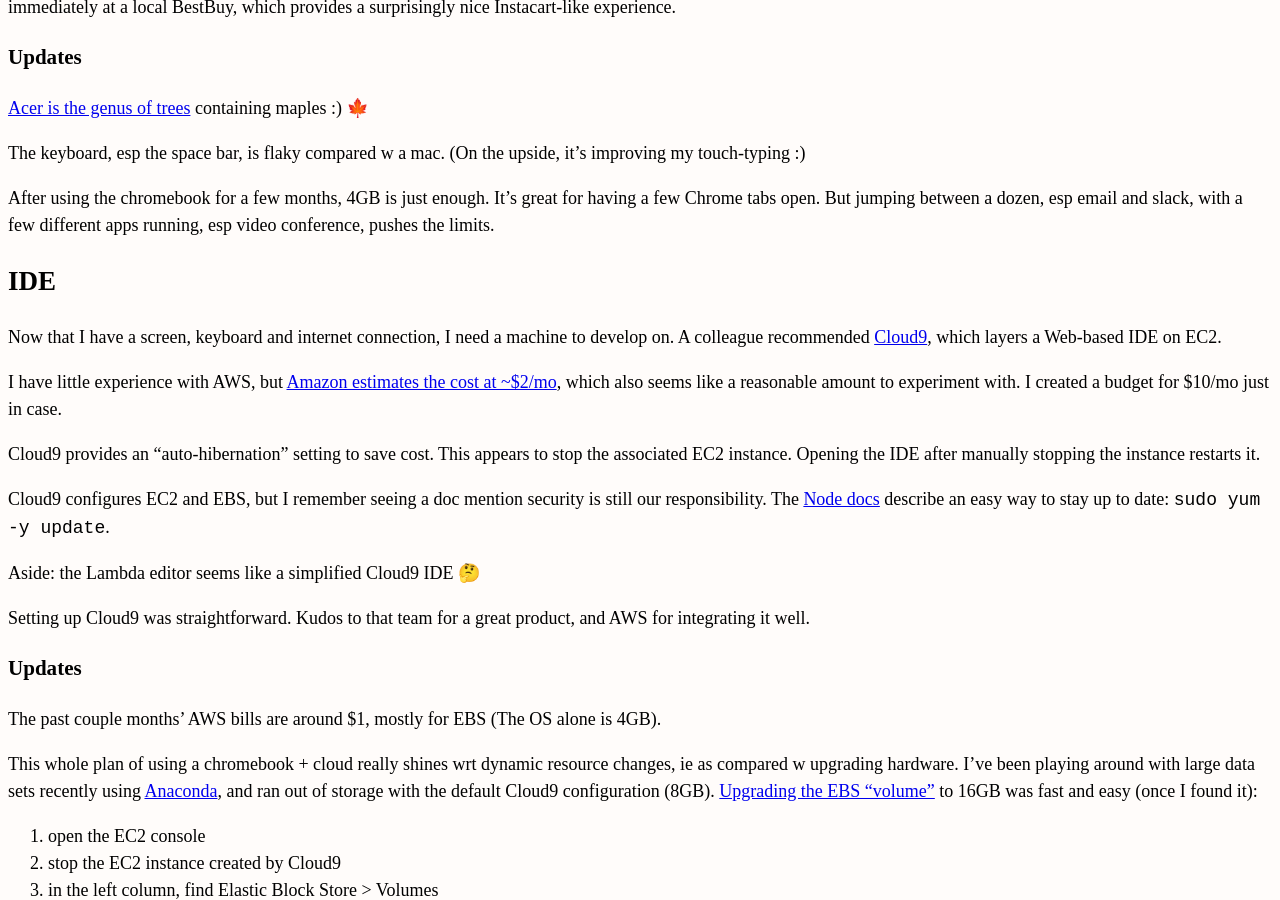
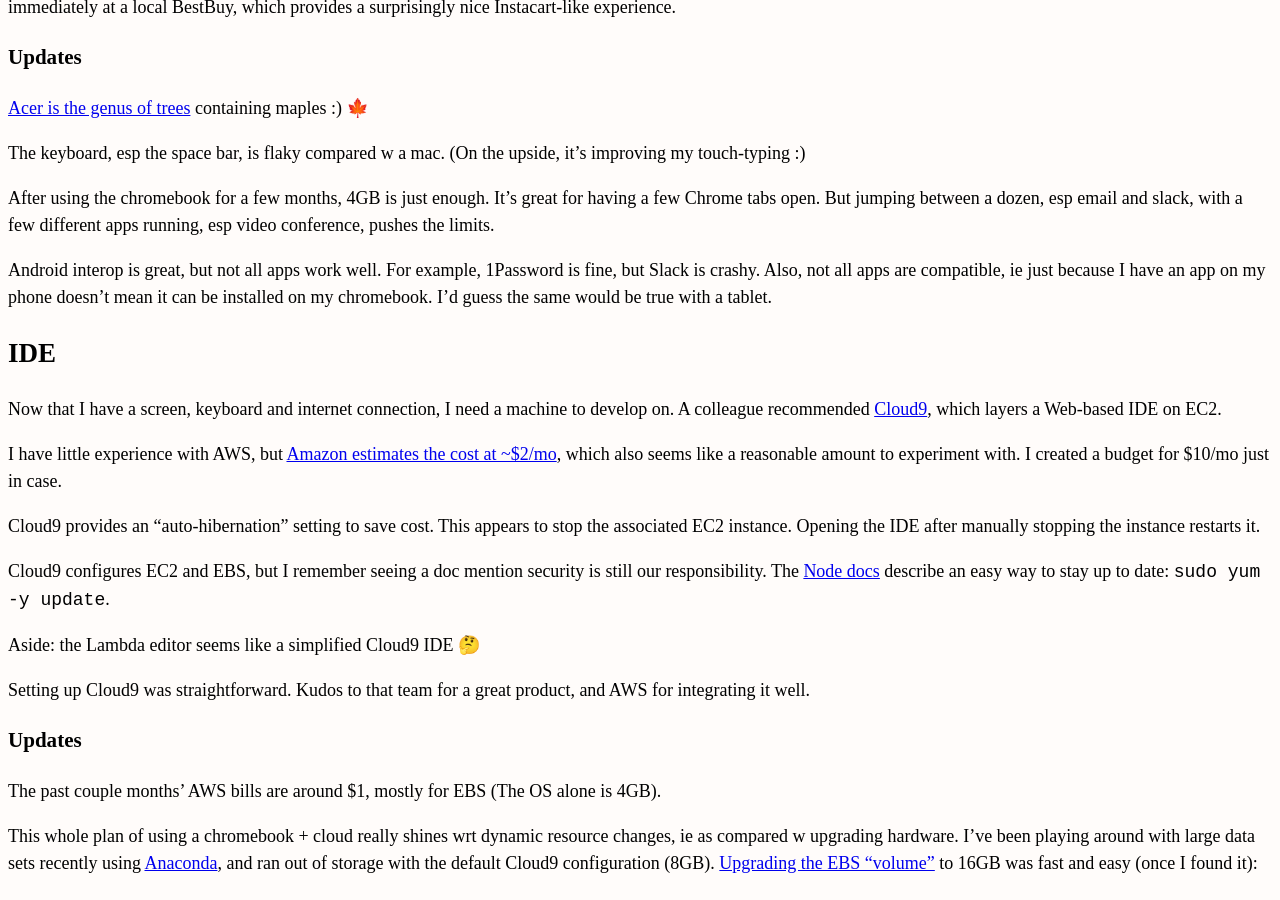
Before and after one commit to erikeldridge/erikeldridge.github.com, a Jekyll site: the page built from _posts/2017-12-24-netbook-development.md, in a window 1280 px wide and 900 px high, scrolled down 627 px. Built offline with Jekyll 4.4.1, drawn with Linux system fonts in a browser that asks for light colours; nearby versions of some CDN libraries; some of the changed lines change nothing that is shown.

Commit message:
Update from Forestry.io - 2017-12-24-netbook-development.md

```diff
--- a/_posts/2017-12-24-netbook-development.md
+++ b/_posts/2017-12-24-netbook-development.md
@@ -1,7 +1,7 @@
 ---
 title: Netbook development
 layout: post
-date: 2018-02-03 11:09:51 -0800
+date: 2018-02-04 14:48:03 -0800
 tags:
 - netbook
 - chromebook
@@ -40,6 +40,8 @@
 The keyboard, esp the space bar, is flaky compared w a mac. (On the upside, it's improving my touch-typing :)
 
 After using the chromebook for a few months, 4GB is just enough. It's great for having a few Chrome tabs open. But jumping between a dozen, esp email and slack, with a few different apps running, esp video conference, pushes the limits.
+
+Android interop is great, but not all apps work well. For example, 1Password is fine, but Slack is crashy. Also, not all apps are compatible, ie just because I have an app on my phone doesn't mean it can be installed on my chromebook. I'd guess the same would be true with a tablet.
 
 ## IDE
 
```
